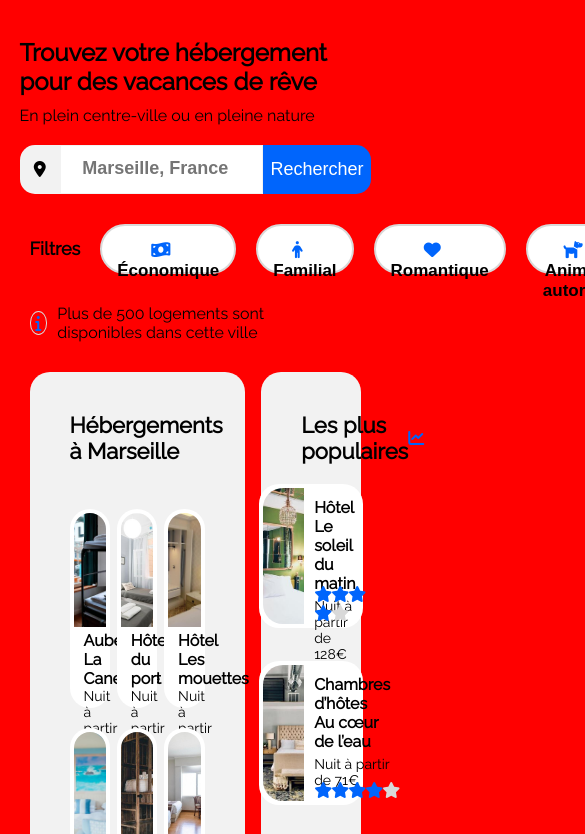
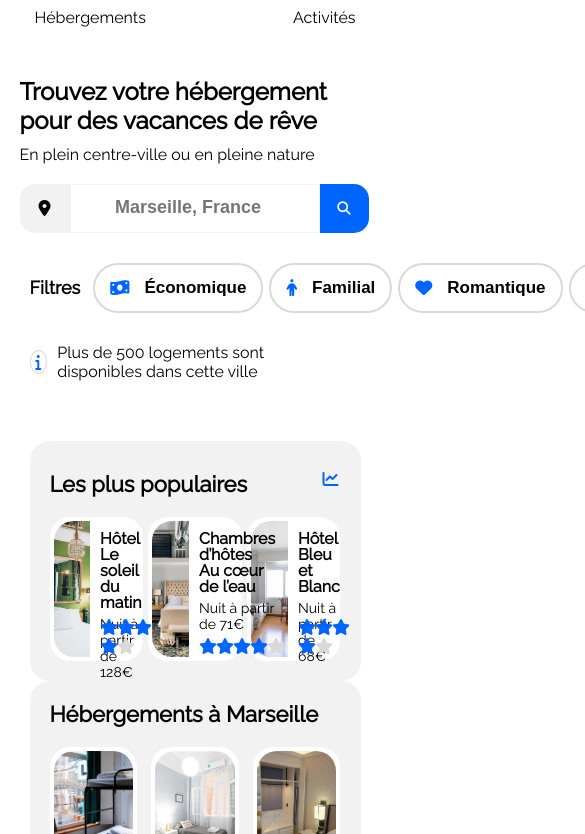
Before and after one commit to Kayem27/Booki, a plain HTML site: page index.html in a window 390 px wide. Shown: the part 55-889 px from the top of the page, 585 px wide, since content can reach past the window. Drawn offline with Linux system fonts and the light colour scheme.

Commit message:
responsive tablette

```diff
--- a/css/index.css
+++ b/css/index.css
@@ -115,12 +115,24 @@ input::placeholder {
     font-size: 18px;
     line-height: 21px; ;
 }
+.searchBar button{
+    width: 49px;
+    border: none;
+    border-radius: 0px 15px 15px 0px;
+    background: #0065FC;
+    color: white;
+    display: none;
+
+}
 
 /* Section Filtre */
 .filtre{
     display: flex;
     margin-top: 30px;
     align-items: center;
+}
+.filtreItems{
+    display: flex;
 }
 .filtre h1{
     font-size: 18px;
@@ -129,6 +141,8 @@ input::placeholder {
 }
 .filtre button {
     /* width: 100px; */
+    display: flex;
+    align-items: center;
     height: 50px;
     margin: 0 10px;
     font-size: 17px;
@@ -180,14 +194,14 @@ input::placeholder {
     height: 100%;
     background: #F2F2F2;
     border-radius: 20px;
-    padding: 40px;
+    padding: 20px;
 }
 .lodgingMarseille h2{
     font-size: 22px;
     line-height: 26px;
 }
 .logements{
-    margin-top: 25px;
+    /* margin-top: 25px; */
     display: flex;
     justify-content: space-between;
     flex-flow: row wrap;
@@ -251,14 +265,14 @@ input::placeholder {
 
 /* ************* */
 .mostPopular{
+    display: flex;
     width: 30%;
     /* height: 100%; */
-    background: #F2F2F2;
     border-radius: 20px;
-    padding: 40px;
-    display: flex;
+    padding: 20px;
     flex-direction: column;
     align-items: center;
+    background: #F2F2F2;
 }
 .shart-line{
     display: flex;
@@ -267,6 +281,7 @@ input::placeholder {
     align-items: center;
 }
 .shart-line h2{
+    margin-top: 10px;
     font-size: 22px;
     line-height: 26px;
     font-weight: 700;
@@ -369,27 +384,28 @@ footer{
     position: relative;
     top: 50px;
     height: 225px;
+    width: 90%;
     /* padding: 15px; */
     background: #F2F2F2;
+
 }
-footer section{
+footer .navBottom{
     display: flex;
     width: 70%;
     justify-content: space-between;
     margin-left: 20px;
 }
-footer section article{
+footer .navBottom nav{
     display: flex;
     flex-direction: column;
-    margin-left: 100px;
     margin-top: 40px;
 }
-footer article h3{
+footer nav h3{
     font-size: 18px;
     line-height: 21px;
     margin-bottom: 20px;
 }
-footer article a{
+footer nav a{
     font-size: 16px;
     line-height: 19px;
     margin-bottom: 10px;
--- a/css/mobile.css
+++ b/css/mobile.css
@@ -1,5 +1,26 @@
-@media  (max-width:900px) {
-    body{
-        background-color: red;
+@media (max-width:768px) {
+    /* HEADER */
+    .navigation{
+        flex-direction: column;
+        align-items: center;
+    }
+    .navigation ul{
+        display: flex;
+        width: 100%;
+        justify-content: space-between;
+        margin-top: 20px;
+    }
+
+    /* *** */
+    .searchBar button{
+        display: block;
+    }
+    .searchBar input[type="button"]{
+        display: none;
+    }
+
+    /* *** */
+    #lodging{
+        flex-direction: column-reverse;
     }
 }
--- a/css/tablet.css
+++ b/css/tablet.css
@@ -0,0 +1,52 @@
+@media  (max-width:992px) {
+    /* *** */
+    .filtreItems{
+        display: flex;
+    }
+    .filtreItems button{
+        margin: 0 3px;
+    }
+
+    /* ***** */
+    #lodging{
+        flex-direction: column;
+    }
+    .lodgingMarseille{
+        width: 100%;
+    }
+
+    /* *** */
+    .mostPopular{
+        width: 100%;
+        margin-top: 30px;
+    }
+    .mostPopularCard figcaption h3{
+        line-height: 16px;
+    }
+    .popularLodging{
+        width: 100%;
+        flex-direction: row;
+        justify-content: space-between;
+    }
+    .popularLodging a{
+        width: 32%;
+    }
+
+    /* *** */
+    .activityCard{
+        height: 280px;
+    }
+    .activityCard img{
+        height: 85%;
+    }
+    .activityCard figcaption{
+        height: 15%;
+    }
+    .activityCard figcaption h3{
+        margin-left: 16px;
+    }
+    /* *** */
+    footer .navBottom{
+        width: 85%;
+    }
+}
--- a/index.html
+++ b/index.html
@@ -37,15 +37,18 @@
                     <label for="icon" class="mapIcon"><i class="fa-solid fa-location-dot"></i></label>
                     <input type="search" placeholder="Marseille, France">
                     <input type="button" value="Rechercher">
+                    <button><i class="fa-solid fa-magnifying-glass"></i></button>
                 </form>
             </section>
 
             <section class="filtre">
                 <h1>Filtres</h1>
-                <button><i class="fa-solid fa-money-bill-wave"></i>Économique</button>
-                <button><i class="fa-solid fa-person"></i>Familial</button>
-                <button><i class="fa-solid fa-heart"></i>Romantique</button>
-                <button><i class="fa-solid fa-dog"></i>Animaux autorisés</button>
+                <div class="filtreItems">
+                    <button><i class="fa-solid fa-money-bill-wave"></i>Économique</button>
+                    <button><i class="fa-solid fa-person"></i>Familial</button>
+                    <button><i class="fa-solid fa-heart"></i>Romantique</button>
+                    <button><i class="fa-solid fa-dog"></i>Animaux autorisés</button>
+                </div>
             </section>
 
             <div class="info"><span><i class="fa-solid fa-info"></i></span>
@@ -180,24 +183,24 @@
             </section>
     </main>
     <footer class="max-width">
-        <section>
-            <article>
+        <div class="navBottom">
+            <nav>
                 <h3>À propos</h3>
                 <a href="#">Fonctionnement du site</a>
                 <a href="#">Conditions générales</a>
                 <a href="#">Données et confidentialité</a>
-            </article>
-            <article>
+            </nav>
+            <nav>
                 <h3>Nos hébergements</h3>
                 <a href="#">Charte qualité</a>
                 <a href="#">Proposer votre hôtel</a>
-            </article>
-            <article>
+            </nav>
+            <nav>
                 <h3>Assistance</h3>
                 <a href="#">Centre d'aide</a>
                 <a href="#">Nous contacter</a>
-            </article>
-        </section>
+            </nav>
+        </div>
 
     </footer>
 </body>
```
Also changed, not shown: css/responsive.css (deleted).
